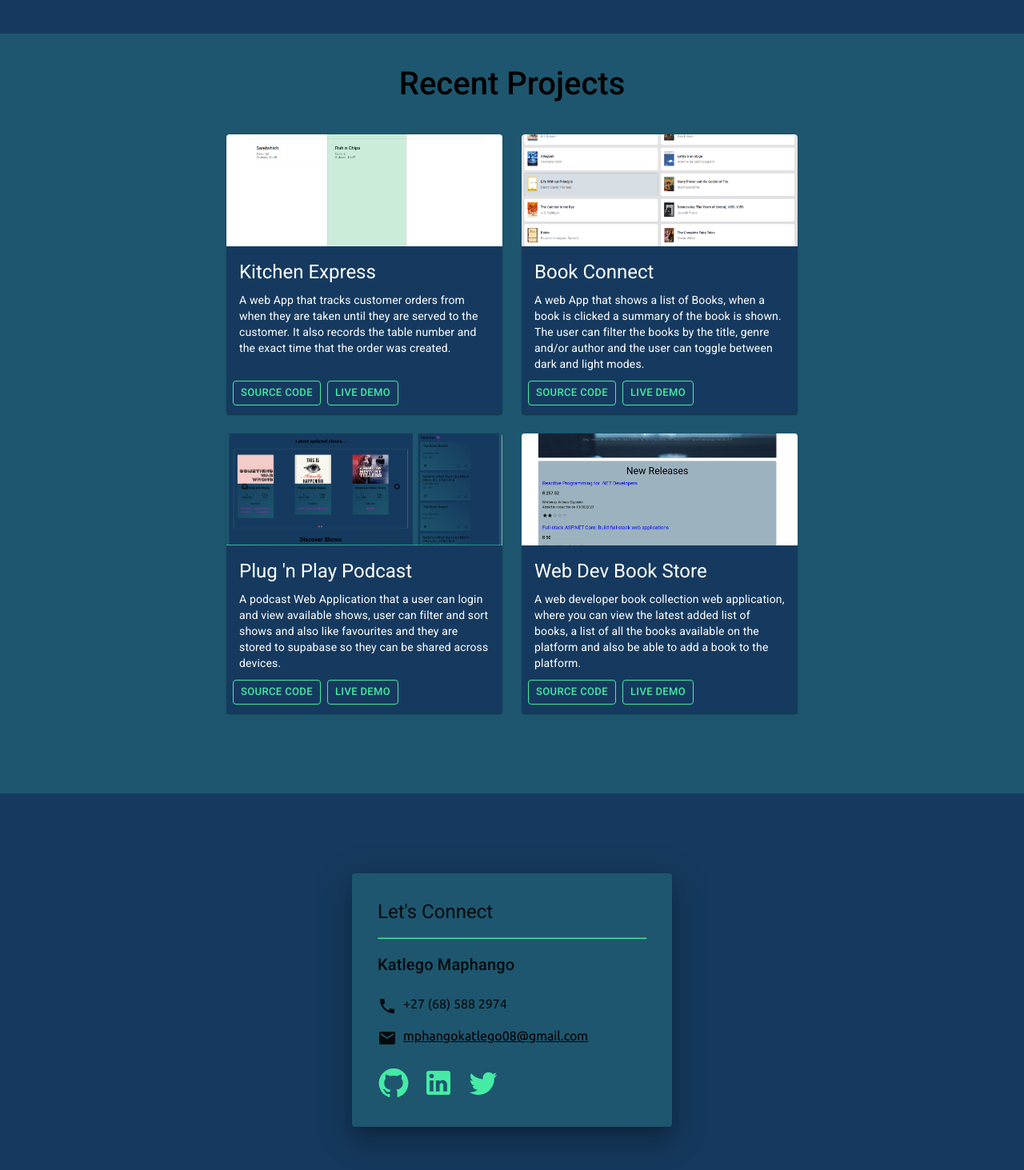
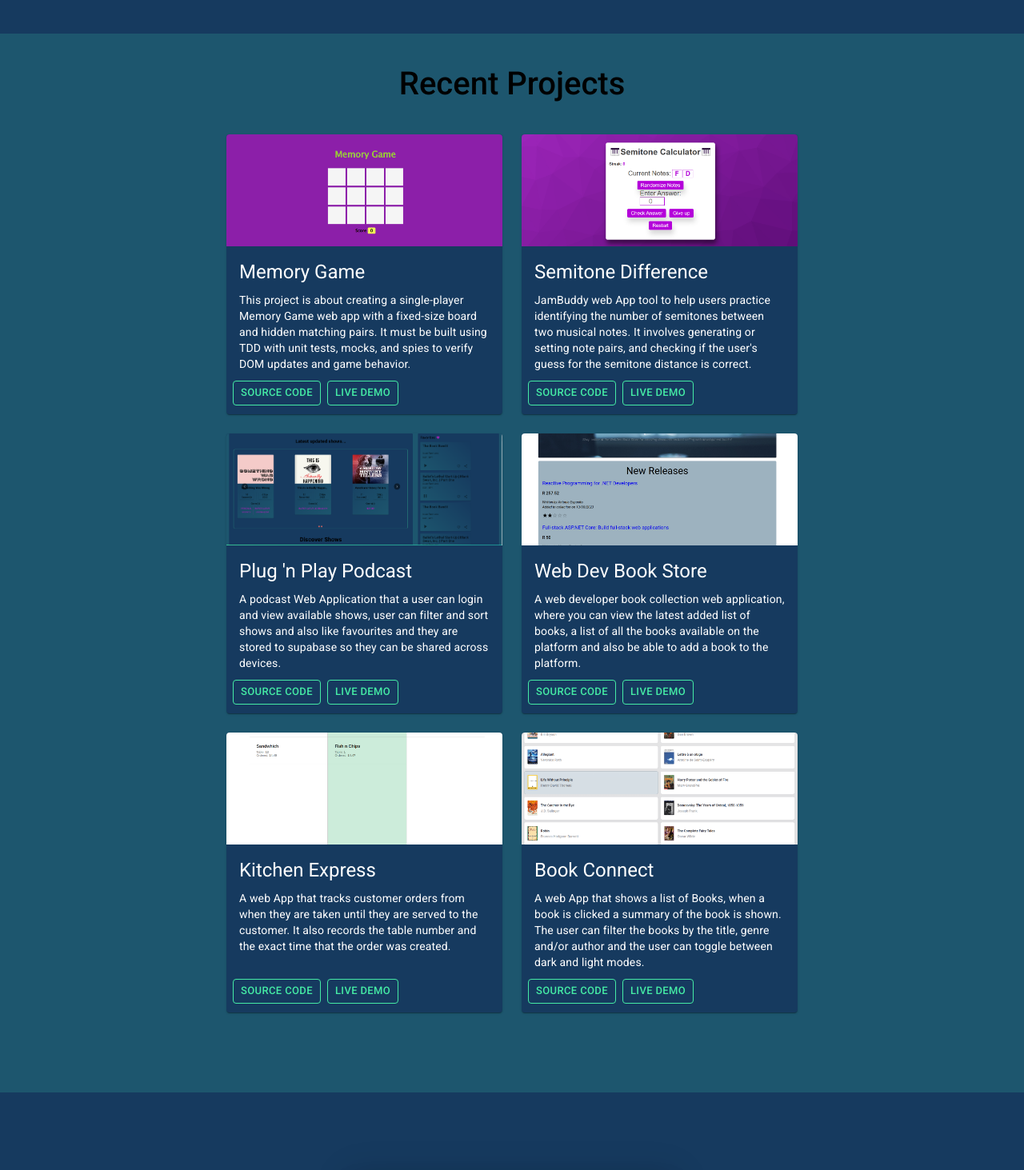
Before and after one commit to katlegomaphango/personal-website, a React (Vite) app: page / in a window 1280 px wide. Shown: the part 1881-3344 px from the top of the page at 80% size. Built offline with nearby package versions, Linux system fonts and the light colour scheme.

Commit message:
added memory game and semitone

```diff
--- a/src/Components/Projects.jsx
+++ b/src/Components/Projects.jsx
@@ -45,13 +45,12 @@ const StyledTitle = styled(Typography)({
 })
 
 const Projects = () => {
+    const semitone = "JamBuddy web App tool to help users practice identifying the number of semitones between two musical notes. It involves generating or setting note pairs, and checking if the user's guess for the semitone distance is correct."
+    const memoryGame = "This project is about creating a single-player Memory Game web app with a fixed-size board and hidden matching pairs. It must be built using TDD with unit tests, mocks, and spies to verify DOM updates and game behavior."
+    const podDescription = 'A podcast Web Application that a user can login and view available shows, user can filter and sort shows and also like favourites and they are stored to supabase so they can be shared across devices.'
+    const devReactStoreDesc = 'A web developer book collection web application, where you can view the latest added list of books, a list of all the books available on the platform and also be able to add a book to the platform.'
     const kitchenDescription = 'A web App that tracks customer orders from when they are taken until they are served to the customer. It also records the table number and the exact time that the order was created.'
-
     const bookConnectDesc = 'A web App that shows a list of Books, when a book is clicked a summary of the book is shown. The user can filter the books by the title, genre and/or author and the user can toggle between dark and light modes.'
-
-    const podDescription = 'A podcast Web Application that a user can login and view available shows, user can filter and sort shows and also like favourites and they are stored to supabase so they can be shared across devices.'
-
-    const devReactStoreDesc = 'A web developer book collection web application, where you can view the latest added list of books, a list of all the books available on the platform and also be able to add a book to the platform.'
 
     return (
         <>
@@ -59,18 +58,18 @@ const Projects = () => {
             <StyledTitle variant="h3">Recent Projects</StyledTitle>
             <Box sx={{display: 'flex', flexWrap: 'wrap', gap: 3, justifyContent: 'center', alignItems: 'center'}}>
                 <ProjectCard
-                    imageStr={'/assets/projects/resturant.png'}
-                    name={'Kitchen Express'}
-                    description={kitchenDescription}
-                    githubLink={'https://github.com/katlegomaphango/IWA-18'}
-                    liveLink={'https://kat-kitchen-express.netlify.app'}
+                    imageStr={'/assets/projects/memory-game.png'}
+                    name={"Memory Game"}
+                    description={memoryGame}
+                    githubLink={'https://github.com/katlegomaphango/umuzi-projects/tree/main/memory-game'}
+                    liveLink={'https://katnetlify-memory-game.netlify.app/'}
                 />
                 <ProjectCard
-                    imageStr={'/assets/projects/book-connect.png'}
-                    name={'Book Connect'}
-                    description={bookConnectDesc}
-                    githubLink={'https://github.com/katlegomaphango/KATMAP076_FTO2301_GroupB_KatlegoMaphango_ITW19'}
-                    liveLink={'https://kat-book-connect.netlify.app'}
+                    imageStr={'/assets/projects/semitone.png'}
+                    name={"Semitone Difference"}
+                    description={semitone}
+                    githubLink={'https://github.com/katlegomaphango/umuzi-projects/tree/main/semitone-difference'}
+                    liveLink={'https://katnetlify-semitone-difference.netlify.app/'}
                 />
                 <ProjectCard
                     imageStr={'/assets/projects/podcast.png'}
@@ -86,6 +85,20 @@ const Projects = () => {
                     githubLink={'https://github.com/katlegomaphango/Web-dev-book-store/tree/main/react-store'}
                     liveLink={'https://kat-dev-store.netlify.app/'}
                 />
+                <ProjectCard
+                    imageStr={'/assets/projects/resturant.png'}
+                    name={'Kitchen Express'}
+                    description={kitchenDescription}
+                    githubLink={'https://github.com/katlegomaphango/IWA-18'}
+                    liveLink={'https://kat-kitchen-express.netlify.app'}
+                />
+                <ProjectCard
+                    imageStr={'/assets/projects/book-connect.png'}
+                    name={'Book Connect'}
+                    description={bookConnectDesc}
+                    githubLink={'https://github.com/katlegomaphango/KATMAP076_FTO2301_GroupB_KatlegoMaphango_ITW19'}
+                    liveLink={'https://kat-book-connect.netlify.app'}
+                />
             </Box>
         </Container>
         </>
```
Also changed, not shown: public/assets/projects/memory-game.png (added), public/assets/projects/semitone.png (added).
